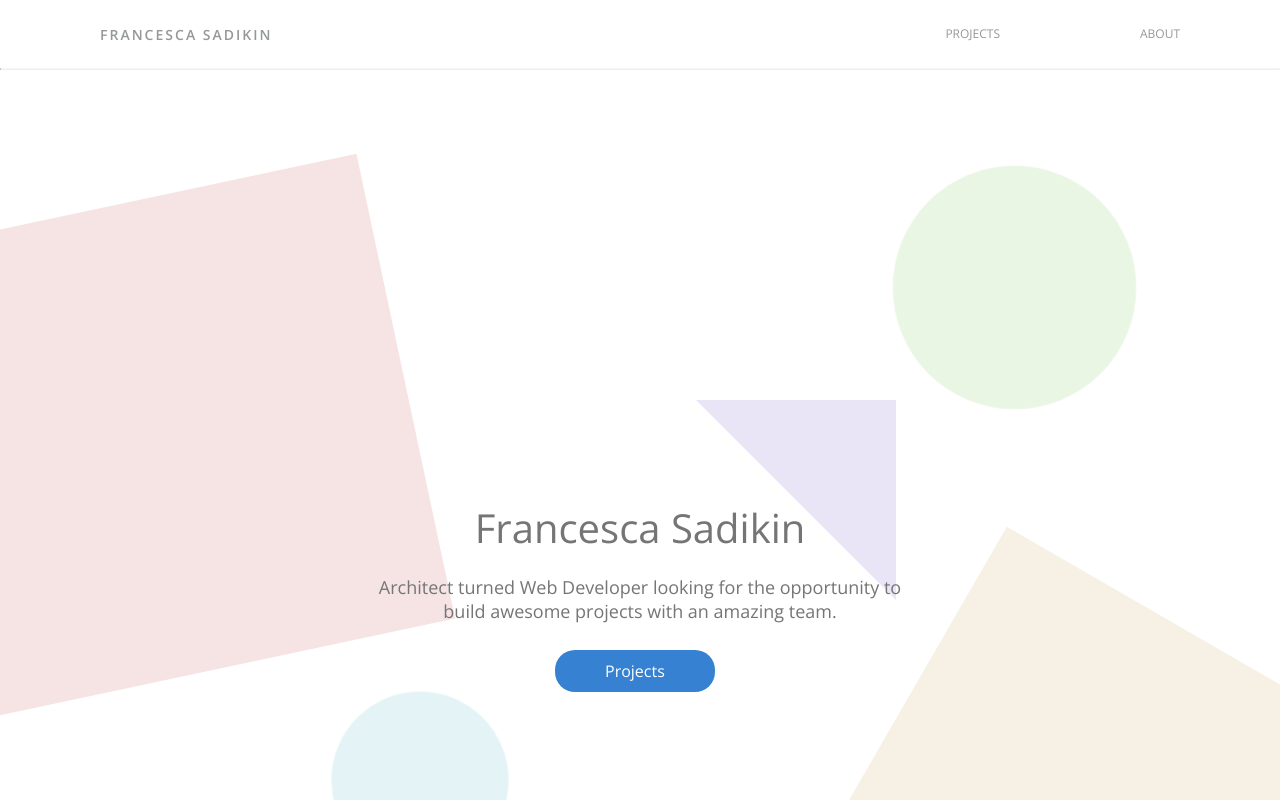
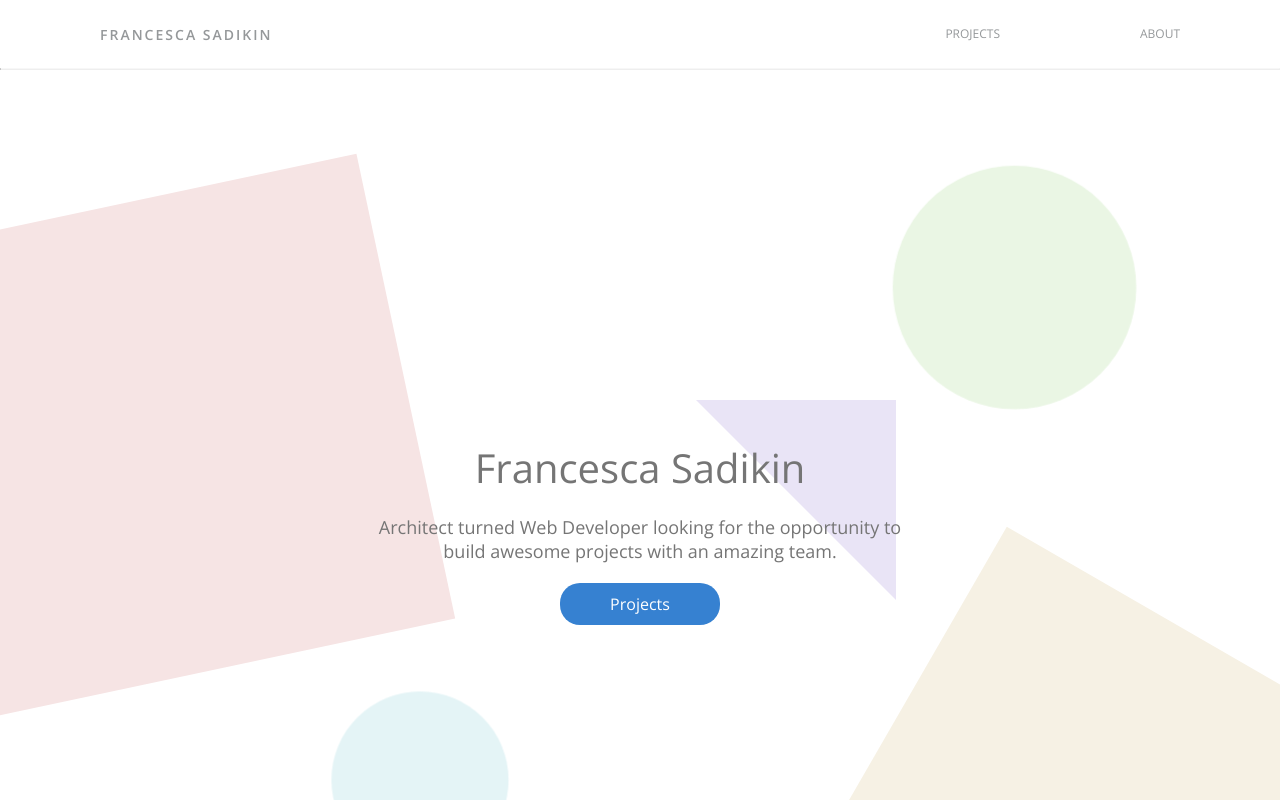
Before and after one commit to serpient/fsadikin, a React (Create React App) app: page / in a window 1280 px wide. Shown: the top 800 px of the page. Built offline with nearby package versions, Linux system fonts and the light colour scheme.

Commit message:
landing page button move

```diff
--- a/src/LandingPage/LandingPage.css
+++ b/src/LandingPage/LandingPage.css
@@ -24,7 +24,7 @@ TEXT
 */
 .landing-text {
   position: absolute;
-  top: 500px;
+  top: 55vh;
   margin: 0 auto;
   padding: 0 auto;
   text-align: center;
@@ -45,16 +45,13 @@ BUTTON
 ==========================
 */
 .btn-navi {
-  position: absolute;
-  margin: 0 auto;
-  padding: 0 auto;
   text-align: center;
-  left: calc(50% - 85px);
   color: white;
   background-color: #3681d1;
+  top: 30px;
   padding: 10px 50px;
-  top: 650px;
   border-radius: 20px;
+  position: relative;
   text-decoration: none; }
 
 /*
--- a/src/LandingPage/LandingPage.jsx
+++ b/src/LandingPage/LandingPage.jsx
@@ -17,9 +17,9 @@ class LandingPage extends React.Component {
                     <div className="landing-name">Francesca Sadikin</div>
                     <div className="landing-description">
                         Architect turned Web Developer looking for the opportunity to build awesome projects with an amazing team.
+                    </div>
+                    <Link to="/projects" className="btn-navi">Projects</Link>
                 </div>
-                </div>
-                <Link to="/projects" className="btn-navi">Projects</Link>
             </div>
         )
     }
--- a/src/LandingPage/LandingPage.scss
+++ b/src/LandingPage/LandingPage.scss
@@ -17,7 +17,7 @@ TEXT
 */
 .landing-text {
     position: absolute;
-    top: 500px;
+    top: 55vh;
     margin: 0 auto;
     padding: 0 auto;
     text-align: center;
@@ -39,16 +39,13 @@ BUTTON
 ==========================
 */
 .btn-navi {
-    position: absolute;
-    margin: 0 auto;
-    padding: 0 auto;
     text-align: center;
-    left: calc(50% - 85px);
     color: white;
     background-color: $theme-blue;
+    top: 30px;
     padding: 10px 50px;
-    top: 650px;
     border-radius: 20px;
+    position: relative;
     text-decoration: none;
 }
 /*
```
